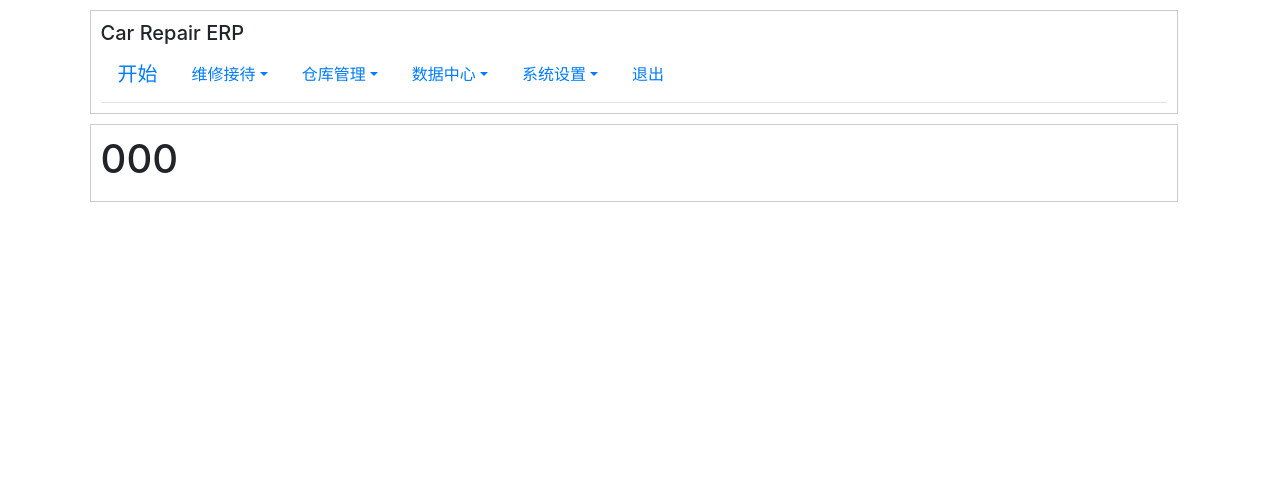
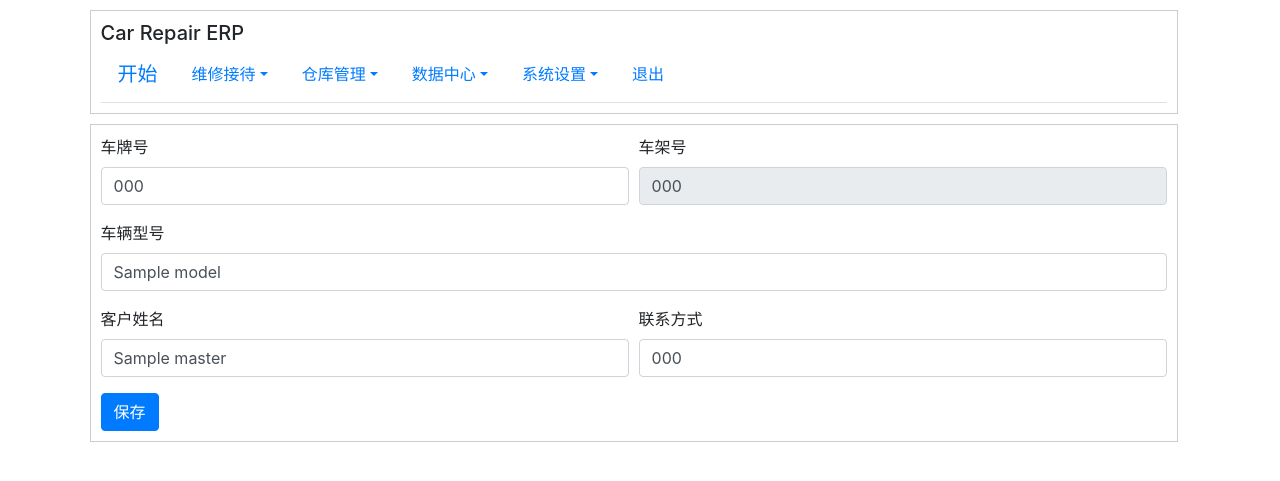
Before and after one commit to mekwenby/Car-DMS, a Flask app: template templates/AddCar.html in a window 1280 px wide. Shown: the top 481 px of the page. Run offline with Flask 2, Linux system fonts and the light colour scheme; the template is opened without the code that fills it: most values are stand-ins (such as "Sample title", 1, 10 or a date in 2020); some libraries are stand-ins or nearby versions.

Commit message:
Add files via upload

```diff
--- a/templates/AddCar.html
+++ b/templates/AddCar.html
@@ -52,7 +52,38 @@
 
 
     {% else %}
-        <h1>{{ car.code }}</h1>
+        <form action=/User/addcar/{{ car.car_code }} id="myForm" onsubmit="return checkForm(this);" method="post">
+            <div class="form-row">
+                <div class="form-group col-md-6">
+                    <label for="inputEmail4">车牌号</label>
+                    <input type="text" class="form-control" id="inputEmail4" placeholder="京A00001" name="code"
+                           value="{{ car.code }}">
+                </div>
+                <div class="form-group col-md-6">
+                    <label for="inputPassword4">车架号</label>
+                    {# readonly 只读 #}
+                    <input type="text" class="form-control" id="inputPassword4" name="car_code"
+                           value="{{ car.car_code }}" readonly>
+                </div>
+            </div>
+            <div class="form-group">
+                <label for="inputAddress">车辆型号</label>
+                <input type="text" class="form-control" id="inputAddress" placeholder="铃木奥拓 2013款" name="model"
+                       value="{{ car.model }}">
+            </div>
+            <div class="form-row">
+                <div class="form-group col-md-6">
+                    <label for="inputEmail4">客户姓名</label>
+                    <input type="text" class="form-control" id="inputEmail4" name="master" value="{{ car.master }}">
+                </div>
+                <div class="form-group col-md-6">
+                    <label for="inputPassword4">联系方式</label>
+                    <input type="text" class="form-control" id="inputPassword4" name="phone" value="{{ car.phone }}">
+                </div>
+            </div>
+            <button type="submit" class="btn btn-primary">保存</button>
+
+        </form>
     {% endif %}
 
 
```
Also changed, not shown: userview.py (+27 -6 lines).
